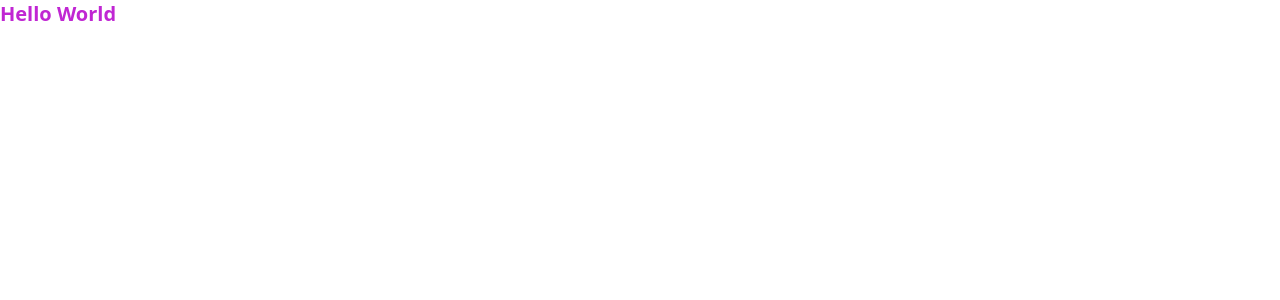
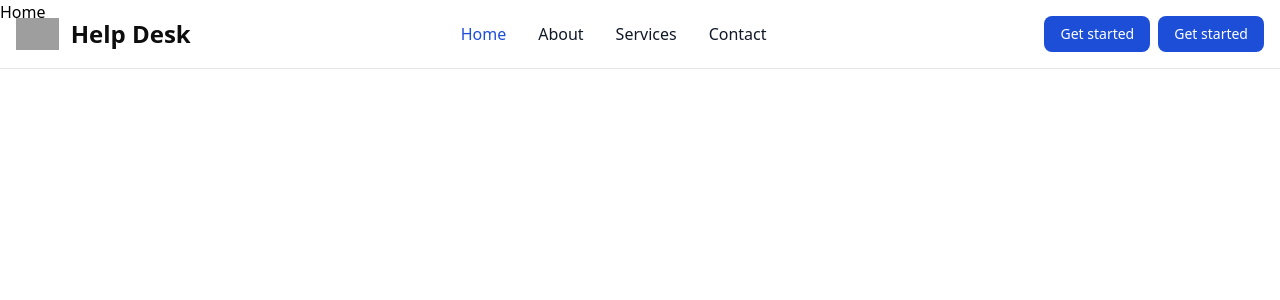
Before and after one commit to tohfos/HelpDesk-FrontEnd, a React (Create React App) app: page / in a window 1280 px wide. Shown: the top 300 px of the page. Built offline with nearby package versions, Linux system fonts and the light colour scheme; grey boxes are pictures that could not be loaded.

Commit message:
added navbar

```diff
--- a/src/App.js
+++ b/src/App.js
@@ -1,7 +1,14 @@
+import React from 'react';
+import { BrowserRouter as Router, Routes, Route } from 'react-router-dom';
+import Home from './pages/Home/Index';
 
 function App() {
   return (
-    <h1 className='text-xl font-extrabold text-fuchsia-600'> Hello World </h1>
+    <Router>
+      <Routes>
+        <Route path="/" element={<Home />} />
+      </Routes>
+    </Router>
   );
 }
 
--- /dev/null
+++ b/src/components/Navbar.jsx
@@ -0,0 +1,47 @@
+import React from 'react'
+
+const Navbar = () => {
+    return (
+
+        <div>
+            <nav class=" fixed w-full z-20 top-0 start-0 border-b ">
+                <div class="max-w-screen-xl flex flex-wrap items-center justify-between mx-auto p-4">
+                    <a href="https://flowbite.com/" class="flex items-center space-x-3 rtl:space-x-reverse">
+                        {/* TODO change to logo */}
+                        <img src="https://flowbite.com/docs/images/logo.svg" class="h-8" alt="Logo" />
+                        <span class="self-center text-2xl font-semibold whitespace-nowrap text-primary">Help Desk</span>
+                    </a>
+                    <div class="flex md:order-2 space-x-3 md:space-x-0 rtl:space-x-reverse">
+                        <button type="button" class="text-white bg-blue-700 hover:bg-blue-800 focus:ring-4 focus:outline-none focus:ring-blue-300 font-medium rounded-lg text-sm px-4 py-2 text-center dark:bg-blue-600 dark:hover:bg-blue-700 dark:focus:ring-blue-800 mx-2">Get started</button>
+                        <button type="button" class="text-white bg-blue-700 hover:bg-blue-800 focus:ring-4 focus:outline-none focus:ring-blue-300 font-medium rounded-lg text-sm px-4 py-2 text-center dark:bg-blue-600 dark:hover:bg-blue-700 dark:focus:ring-blue-800 mx-2">Get started</button>
+
+                        <button data-collapse-toggle="navbar-sticky" type="button" class="inline-flex items-center p-2 w-10 h-10 justify-center text-sm text-gray-500 rounded-lg md:hidden hover:bg-gray-100 focus:outline-none focus:ring-2 focus:ring-gray-200 dark:text-gray-400 dark:hover:bg-gray-700 dark:focus:ring-gray-600" aria-controls="navbar-sticky" aria-expanded="false">
+                            <span class="sr-only">Open main menu</span>
+                            <svg class="w-5 h-5" aria-hidden="true" xmlns="http://www.w3.org/2000/svg" fill="none" viewBox="0 0 17 14">
+                                <path stroke="currentColor" stroke-linecap="round" stroke-linejoin="round" stroke-width="2" d="M1 1h15M1 7h15M1 13h15" />
+                            </svg>
+                        </button>
+                    </div>
+                    <div class="items-center justify-between hidden w-full md:flex md:w-auto md:order-1" id="navbar-sticky">
+                        <ul class="flex flex-col p-4 md:p-0 mt-4 font-medium border border-gray-100 rounded-lg bg-gray-50 md:space-x-8 rtl:space-x-reverse md:flex-row md:mt-0 md:border-0 md:bg-white dark:bg-gray-800 md:dark:bg-gray-900 dark:border-gray-700">
+                            <li>
+                                <a href="#" class="block py-2 px-3 text-white bg-blue-700 rounded md:bg-transparent md:text-blue-700 md:p-0 md:dark:text-blue-500" aria-current="page">Home</a>
+                            </li>
+                            <li>
+                                <a href="#" class="block py-2 px-3 text-gray-900 rounded hover:bg-gray-100 md:hover:bg-transparent md:hover:text-blue-700 md:p-0 md:dark:hover:text-blue-500 dark:text-white dark:hover:bg-gray-700 dark:hover:text-white md:dark:hover:bg-transparent dark:border-gray-700">About</a>
+                            </li>
+                            <li>
+                                <a href="#" class="block py-2 px-3 text-gray-900 rounded hover:bg-gray-100 md:hover:bg-transparent md:hover:text-blue-700 md:p-0 md:dark:hover:text-blue-500 dark:text-white dark:hover:bg-gray-700 dark:hover:text-white md:dark:hover:bg-transparent dark:border-gray-700">Services</a>
+                            </li>
+                            <li>
+                                <a href="#" class="block py-2 px-3 text-gray-900 rounded hover:bg-gray-100 md:hover:bg-transparent md:hover:text-blue-700 md:p-0 md:dark:hover:text-blue-500 dark:text-white dark:hover:bg-gray-700 dark:hover:text-white md:dark:hover:bg-transparent dark:border-gray-700">Contact</a>
+                            </li>
+                        </ul>
+                    </div>
+                </div>
+            </nav>
+        </div>
+    )
+}
+
+export default Navbar
--- a/src/index.js
+++ b/src/index.js
@@ -2,10 +2,12 @@
 import ReactDOM from 'react-dom/client';
 import './index.css';
 import App from './App';
+import Navbar from './components/Navbar';
 
 const root = ReactDOM.createRoot(document.getElementById('root'));
 root.render(
   <React.StrictMode>
+    <Navbar />
     <App />
   </React.StrictMode>
 );
--- /dev/null
+++ b/src/pages/Home/Index.jsx
@@ -0,0 +1,9 @@
+import React from 'react'
+
+const Home = () => {
+    return (
+        <div>Home</div>
+    )
+}
+
+export default Home;
--- a/tailwind.config.js
+++ b/tailwind.config.js
@@ -8,6 +8,6 @@
   },
   plugins: [require("daisyui")],
   daisyui: {
-    themes: [],
+    themes: ['lofi', 'black'],
   },
 }
```
